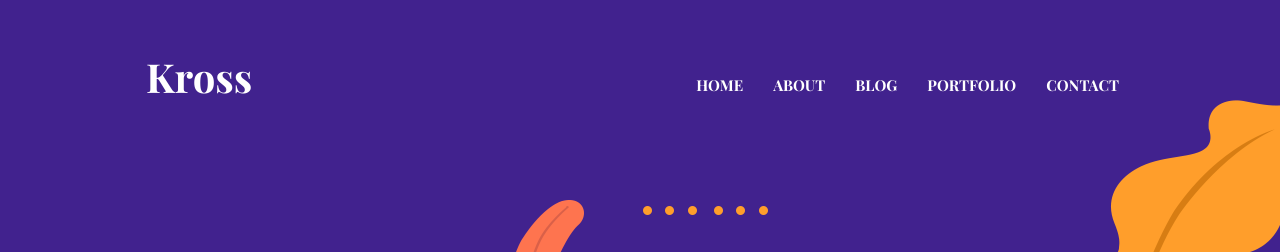
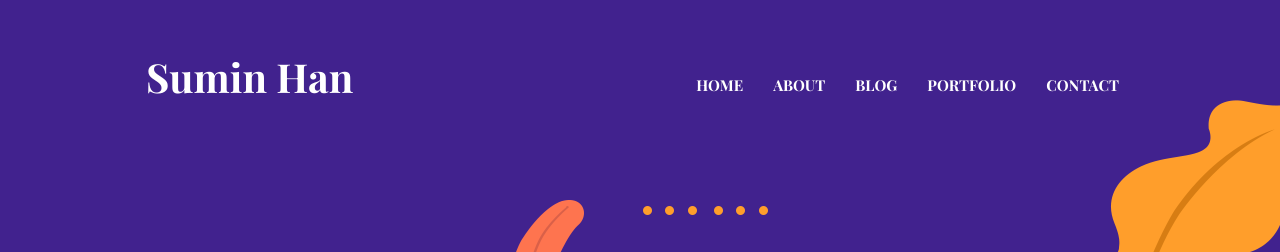
Before and after one commit to suminhan5244/suminhan5244.github.io, a Jekyll site: the page built from index.html, in a window 1280 px wide. Shown: the top 252 px of the page. Built offline with Jekyll 4.4.1, drawn with Linux system fonts in a browser that asks for light colours.

Commit message:
title change

```diff
--- a/_data/settings.yml
+++ b/_data/settings.yml
@@ -2,7 +2,7 @@
 #-------------------------------
 # General Site Settings
 
-title: Kross
+title: Sumin Han
 logo:
 author: themefisher
 description: this is meta description
```
